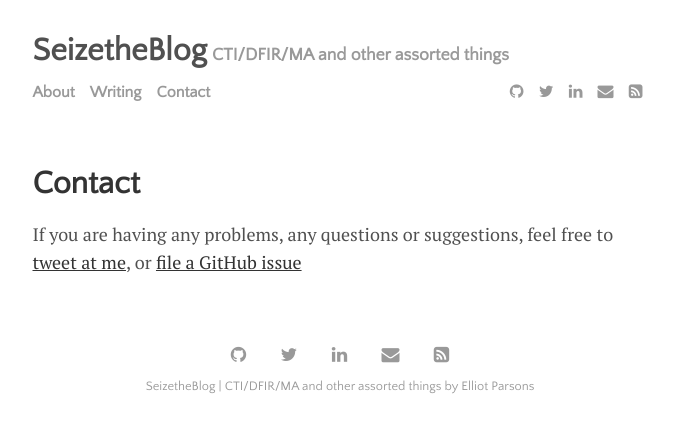
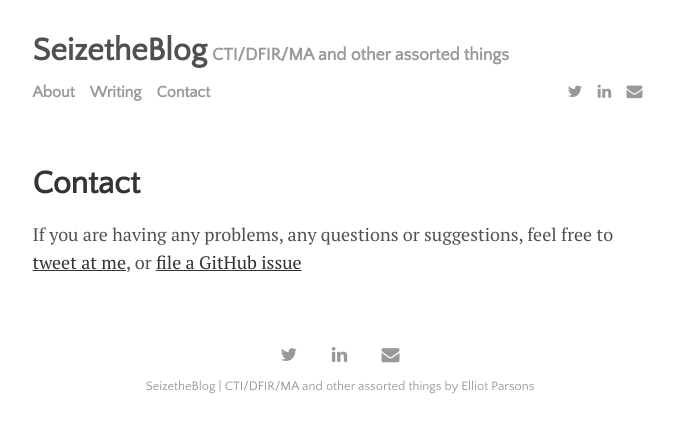
Before and after one commit to seizethecheese/seizethecheese.github.io, a Jekyll site: the page built from menu/contact.md, in a window 1280 px wide. Shown: the top 433 px of the page, without its empty margins (300-974 px from the left). Built offline with Jekyll 4.4.1, drawn with Linux system fonts in a browser that asks for light colours.

Commit message:
Social links updated

```diff
--- a/_data/settings.yml
+++ b/_data/settings.yml
@@ -13,11 +13,11 @@ menu:
 
 # Available social icons are powered by Font Awesome, so you can use any icon that they offer
 social:
-- {icon: 'github',     link: 'https://www.github.com/lenpaul'}
-- {icon: 'twitter',    link: 'https://twitter.com/paululele'}
-- {icon: 'linkedin',   link: 'http://www.linkedin.com/in/lenpaul/'}
-- {icon: 'envelope',   link: 'mailto:l.nguyen.paul@gmail.com'}
-- {icon: 'rss-square', link: '/feed.xml'}
+#- {icon: 'github',     link: 'https://www.github.com/lenpaul'}
+- {icon: 'twitter',    link: 'https://twitter.com/elliotparsons3'}
+- {icon: 'linkedin',   link: 'https://www.linkedin.com/in/elliot-parsons-4ba72140/'}
+- {icon: 'envelope',   link: 'mailto:elliotparsons3@gmail.com'}
+#- {icon: 'rss-square', link: '/feed.xml'}
 # - {icon: 'rss-square', link: '/rss-feed.xml'}
 
 # Customize site text
```
